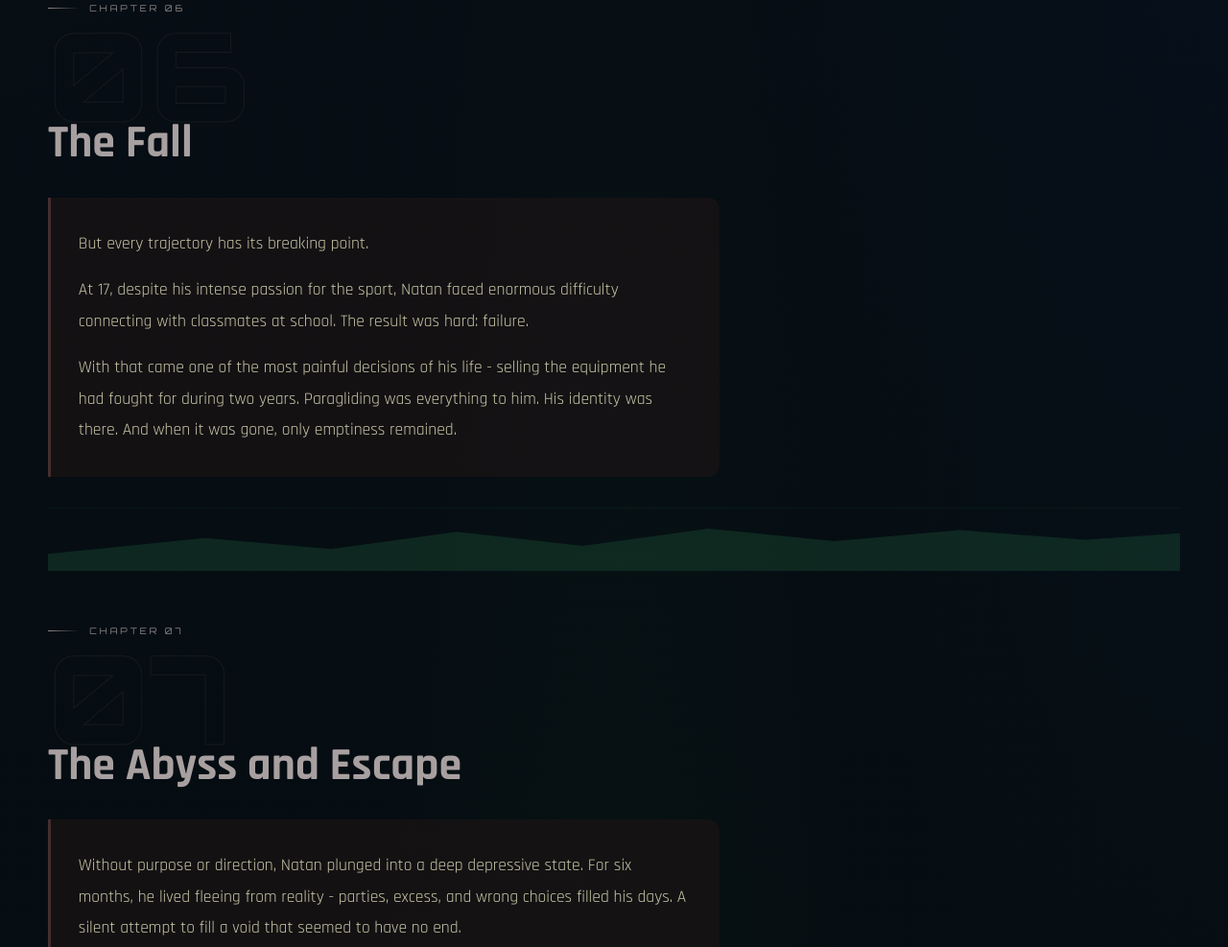
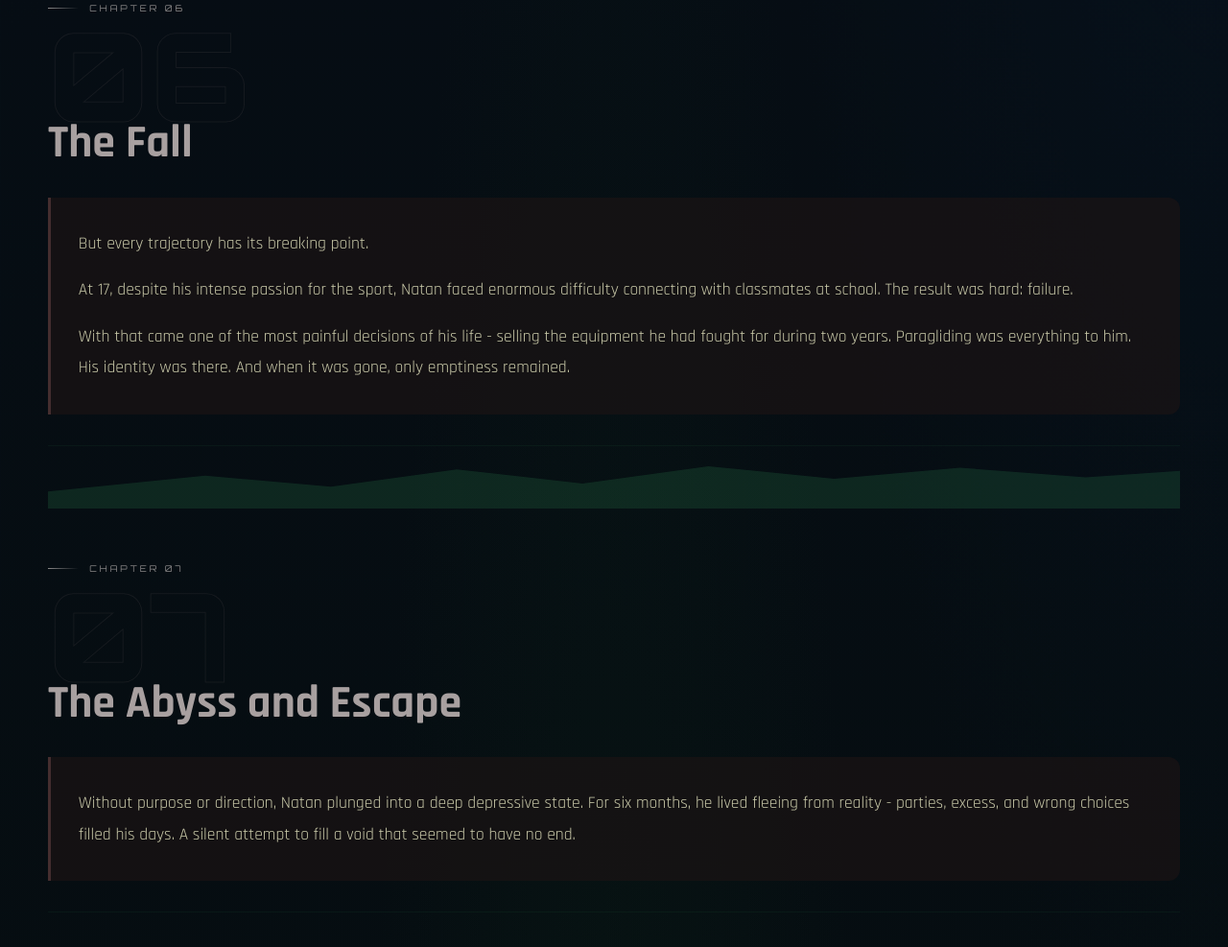
Before and after one commit to natanlichtnow/Natan_Lichtnow_website, a plain HTML site: page paraglider/journey.html in a window 1280 px wide. Shown: the part 5455-6442 px from the top of the page at 96% size. Drawn offline with Linux system fonts and the light colour scheme; animation ran at ten frames a second.

Commit message:
fixjourneyboxwidth

```diff
--- a/paraglider/journey.html
+++ b/paraglider/journey.html
@@ -706,6 +706,19 @@
         padding: 0.46rem 0.4rem;
       }
     }
+
+    /* Ensure certain chapter text boxes span the full content width
+       so they align with the section dividers (c-shell width). */
+    .jp-chapter#ch-06 .jp-dark-box,
+    .jp-chapter#ch-07 .jp-dark-box,
+    .jp-chapter#ch-10 .jp-text,
+    .jp-chapter#ch-11 .jp-text {
+      max-width: none;
+      width: 100%;
+      margin-left: 0;
+      margin-right: 0;
+      box-sizing: border-box;
+    }
   </style>
 </head>
 <body>
```
